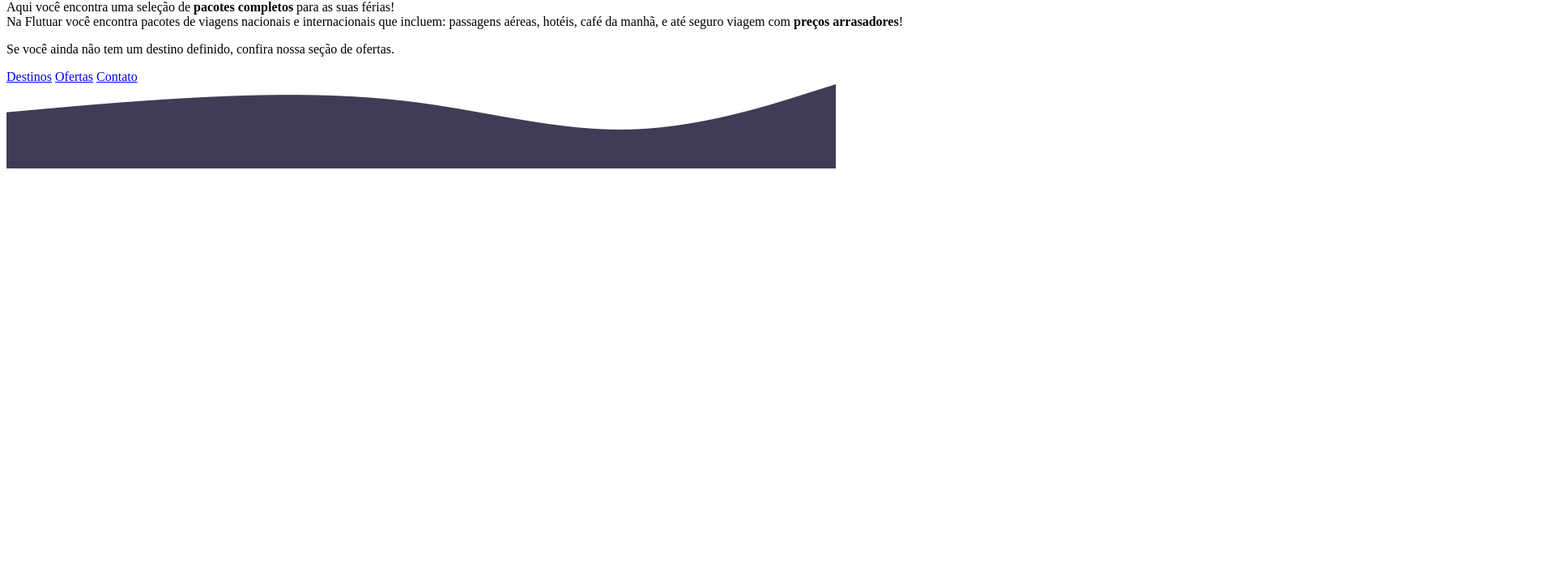
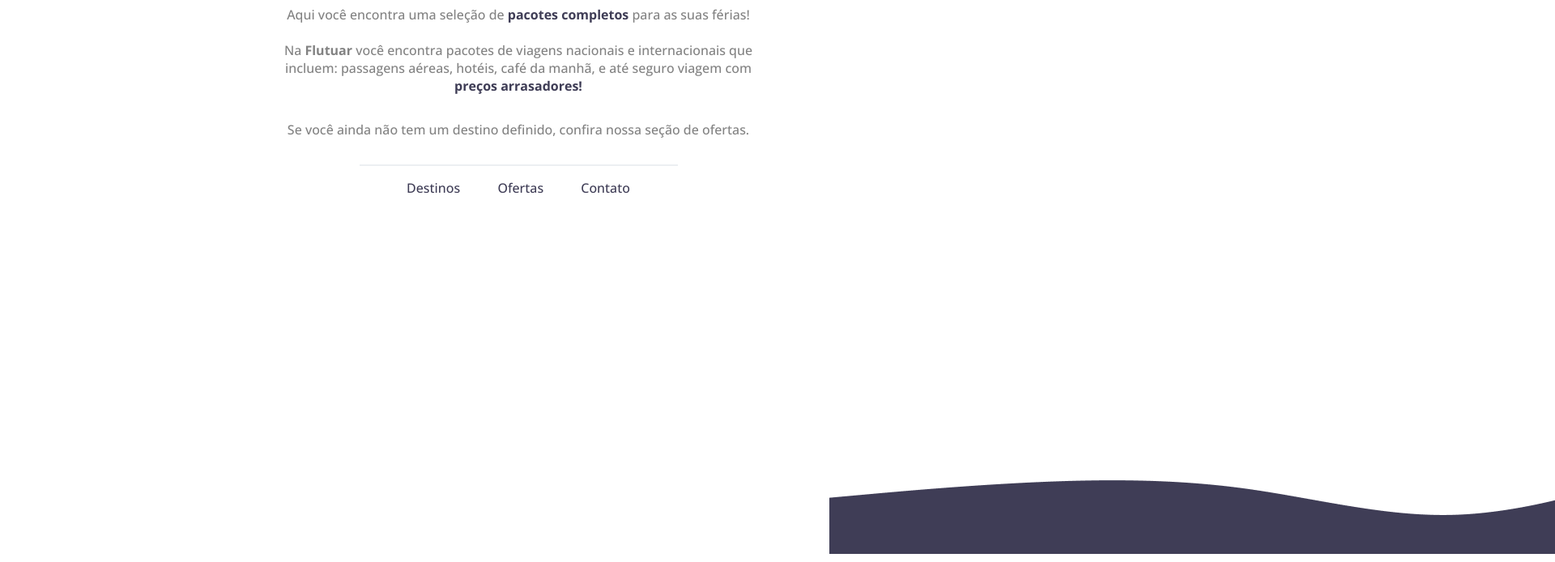
Before and after one commit to alramosf/rocketseat-explorer, a plain HTML site: page desafio01/index.html in a window 1280 px wide. Shown: the part 106-800 px from the top of the page at 81% size, 1920 px wide, since content can reach past the window. Drawn offline with nearby package versions, Linux system fonts and the light colour scheme.

Commit message:
adicionado css

```diff
--- a/desafio01/index.html
+++ b/desafio01/index.html
@@ -14,20 +14,23 @@
 
     <div id="destiny">
         <h1>O seu próximo <span>destino</span> pode estar aqui...</h1>
-        <p>Aqui você encontra uma seleção de <strong>pacotes completos</strong> para as suas férias!
+        <p>Aqui você encontra uma seleção de <span><strong>pacotes completos</strong></span> para as suas férias!
         <br/>
-        Na <span id="otherColor">Flutuar</span> você encontra pacotes de viagens nacionais e internacionais que incluem: passagens aéreas, hotéis, café da manhã, e até seguro viagem com <strong>preços arrasadores</strong>!
+        <br/>
+        Na <strong>Flutuar</strong> você encontra pacotes de viagens nacionais e internacionais que incluem: passagens aéreas, hotéis, café da manhã, e até seguro viagem com <span><strong>preços arrasadores</strong>!</span>
         </p>
         <p>Se você ainda não tem um destino definido, confira nossa seção de ofertas.
         </p>
         <footer>
+            <div id="line"></div>
             <a href="#" target="_blank">Destinos</a>
             <a href="#" target="_blank">Ofertas</a>
             <a href="mailto:contato@flutuar.com" target="_blank">Contato</a>
         </footer>
 
+        <img src="images/Wave.png" alt="ondas" id="wave">
     </div>
 
-    <img src="images/Wave.png" alt="ondas">
+
 </body>
 </html>
--- a/desafio01/style.css
+++ b/desafio01/style.css
@@ -12,3 +12,84 @@ font-family: 'Open Sans', sans-serif;
 #ECEFF2
 
 */
+*{
+
+    margin: 0;
+    padding: 0;
+    font-family: 'Open Sans', sans-serif;
+}
+
+
+body{
+    text-align: center;
+}
+
+#destiny{
+    width: 626px;
+    height: 486px;
+    margin: auto;
+}
+
+img {
+    margin-bottom: 32px;
+}
+
+h1{
+    text-align: center;
+    font-family: 'Dosis', sans-serif;
+    margin-bottom: 16px;
+}
+
+h1 span{
+    color:#EE24FF;
+}
+
+p{
+
+    color: #828282;
+    margin-bottom: 32px;
+}
+
+p span{
+    color:#3F3D56;
+    font-weight: bold;
+}
+
+footer{
+    margin-bottom: 41px;
+}
+
+footer a + a {
+    margin-left: 42px;
+}
+
+#line{
+    width: 391px;
+    height: 0px;
+
+    margin: 0 auto 16px;
+
+    border: 1px solid #ECEFF2;
+}
+
+a{
+    text-decoration: none;
+    color: #3F3D56;
+}
+
+a:visited{
+    color:#3F3D56
+}
+
+a:hover{
+    color: #EE24FF;
+}
+
+#wave{
+    position: absolute;
+    width: 1024px;
+    height: 104px;
+    left: 1024px;
+    top: 686px;
+
+}
```
